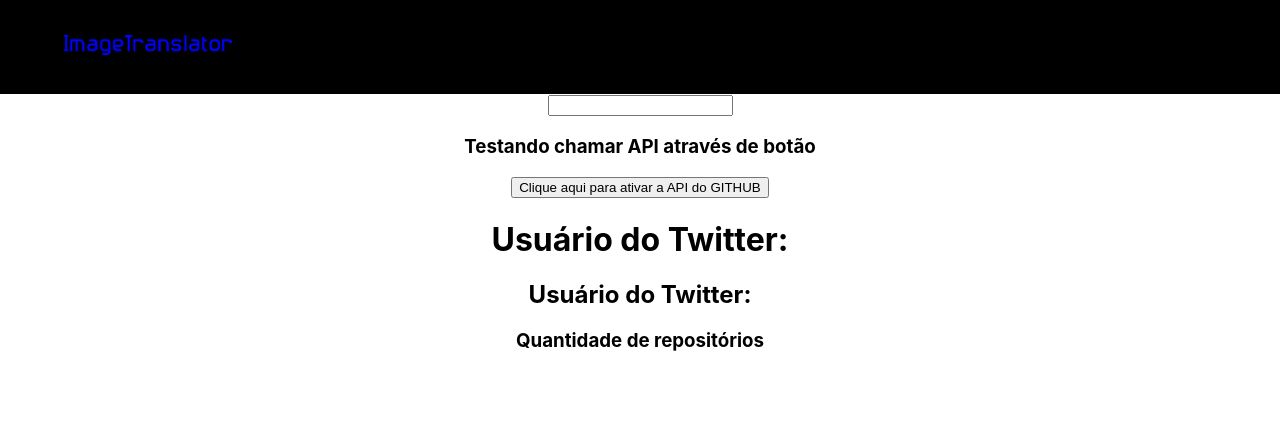
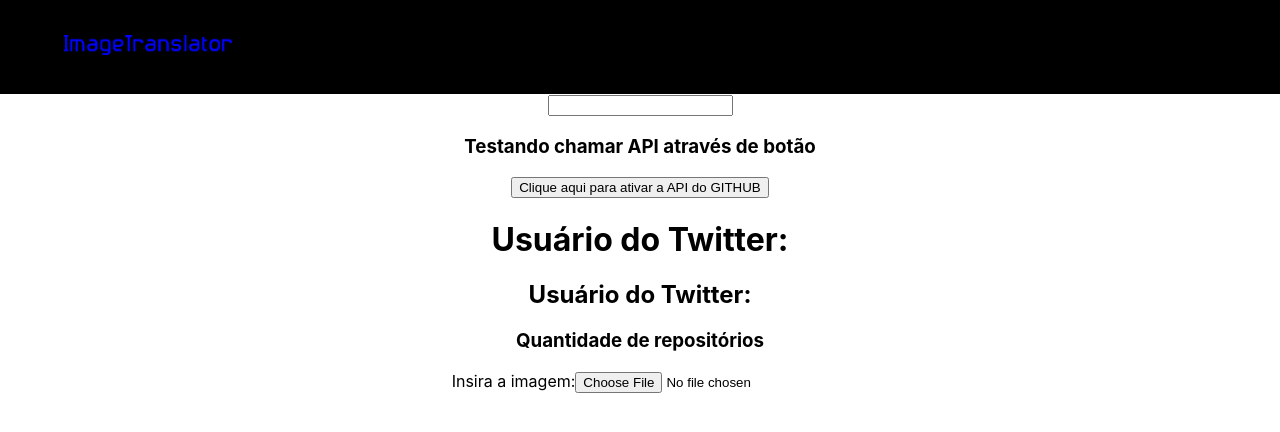
Before and after one commit to marcusrocha/image-translator, a React (Create React App) app in the folder web/imagetranslator/: page / in a window 1280 px wide. Shown: the top 432 px of the page. Built offline with nearby package versions, Linux system fonts and the light colour scheme.

Commit message:
Iniciação do formulário para upload da imagem

```diff
--- a/web/imagetranslator/src/App.js
+++ b/web/imagetranslator/src/App.js
@@ -2,7 +2,7 @@ import React,{ useState, useEffect} from 'react';
 import axios from 'axios';
 import './App.css'
 import Menu from './components/Menu'
-
+import Form from './components/Form'
 
 function App() {
 const [userGitHub, setuserGitHub] = useState(false);
@@ -36,6 +36,7 @@ let getUserGitHub = async ()=> {
         <h1>Usuário do Twitter: {userGitHub['twitter_username']}</h1>
         <h2>Usuário do Twitter: {userGitHub['login']}</h2>
         <h3>Quantidade de repositórios {userGitHub['public_repos']}</h3>
+        <Form />
       </div>
   );
 }
--- /dev/null
+++ b/web/imagetranslator/src/components/Form/index.js
@@ -0,0 +1,16 @@
+import React from 'react';
+
+function Form(){
+    return(
+        <>
+            <form>
+                <label>
+                Insira a imagem:
+                <input type="file" />
+                </label>
+            </form>
+        </>
+    );
+}
+
+export default Form;
```
